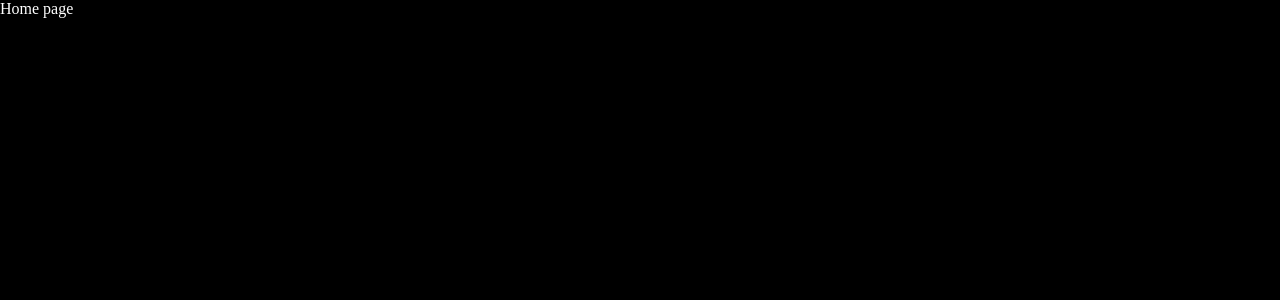
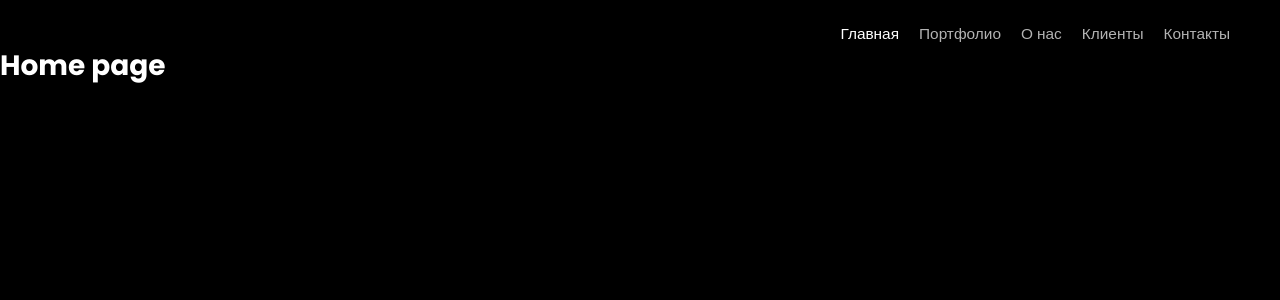
Before and after one commit to ponomarenkoboris/duck_media, a Next.js app: page / in a window 1280 px wide. Shown: the top 300 px of the page. Built offline with nearby package versions, Linux system fonts and the light colour scheme.

Commit message:
Create header intro logic & update code

```diff
--- /dev/null
+++ b/src/components/layout/header/Header.module.scss
@@ -0,0 +1,50 @@
+.header {
+	position: relative;
+	height: 45px;
+	margin: 0 40px;
+
+	&__container {
+		width: 100%;
+		display: flex;
+		align-items: end;
+		justify-content: space-between;
+		height: 100%;
+		top: -100%;
+		position: absolute;
+		animation: header_drop 400ms 1s forwards linear;
+
+		.navigation__list {
+			list-style: none;
+
+			.navigation__item {
+				display: inline-block;
+				margin: 0 10px;
+				opacity: .7;
+				transition: opacity 500ms linear;
+
+				&:hover {
+					opacity: 1;
+				}
+
+				.navigation__link {
+					font-size: 1.1em;
+					text-decoration: none;
+					color: var(--theme-text-color);
+				}
+			}
+
+			.active__item {
+				opacity: 1;
+			}
+		}
+	}
+}
+
+@keyframes header_drop {
+	from {
+		top: -45px;
+	}
+	to {
+		top: 0;
+	}
+}
--- /dev/null
+++ b/src/components/layout/header/Header.tsx
@@ -0,0 +1,37 @@
+import { MouseEvent, useCallback } from 'react';
+import { useRouter } from 'next/router';
+import { routes } from './header.utils';
+import Link from 'next/link';
+import styles from './Header.module.scss';
+
+export default function Header() {
+	const { pathname, push } = useRouter()
+
+	// TODO complete page intro and leave logic
+	const onLinkClick = (event: MouseEvent<HTMLAnchorElement>) => {
+		event.preventDefault()
+		// const body = document.querySelector('body')!
+		// body.classList.toggle('page-leave')
+		setInterval((href) => { push(href) }, 2000, event.currentTarget.href)
+	}
+
+	return (
+		<header className={styles.header}>
+			<div className={styles.header__container}>
+				<div className='header__logo-wrapper'></div>
+				<nav className='header__navigation'>
+					<ul className={styles.navigation__list}>
+						{routes.map(({ id, path, name }) => (
+							<li
+								key={id}
+								className={pathname === path ? `${styles.navigation__item} ${styles.active__item}` : styles.navigation__item}
+							>
+								<Link href={path} onClick={onLinkClick} className={styles.navigation__link}>{name}</Link>
+							</li>
+						))}
+					</ul>
+				</nav>
+			</div>
+		</header>
+	)
+}
--- /dev/null
+++ b/src/components/layout/header/header.utils.ts
@@ -0,0 +1,7 @@
+export const routes = [
+	{ id: '/', path: '/', name: 'Главная' },
+	{ id: '/portfolio', path: '/portfolio', name: 'Портфолио' },
+	{ id: '/about', path: '/about', name: 'О нас' },
+	{ id: '/clients', path: '/clients', name: 'Клиенты' },
+	{ id: '/contacts', path: '/contacts', name: 'Контакты' }
+]
--- /dev/null
+++ b/src/components/layout/layout/Layout.tsx
@@ -0,0 +1,19 @@
+import { PropsWithChildren } from "react";
+import { Poppins } from "next/font/google";
+import Header from "../header/Header";
+
+const poppins = Poppins({
+	weight: ['300', '400', '600', '700'],
+	subsets: ['latin']
+})
+
+export default function Layout({ children }: PropsWithChildren) {
+	return (
+		<div className={poppins.className}>
+			<Header />
+			<main>
+				{children}
+			</main>
+		</div>
+	)
+}
--- a/src/components/screens/home/Home.tsx
+++ b/src/components/screens/home/Home.tsx
@@ -1,11 +1,10 @@
+import Layout from '@/components/layout/layout/Layout'
 import styles from './Home.module.scss'
 
 export default function Home() {
 	return (
-		<>
-			<main>
-				Home page
-			</main>
-		</>
+		<Layout>
+			<h1>Home page</h1>
+		</Layout>
 	)
 }
--- a/src/pages/_document.tsx
+++ b/src/pages/_document.tsx
@@ -1,4 +1,5 @@
-import { Head, Html, Main, NextScript } from "next/document"
+import { Head, Html, Main, NextScript } from "next/document";
+
 export default function Document() {
 	return (
 		<Html lang="ru">
--- a/src/styles/globals.scss
+++ b/src/styles/globals.scss
@@ -4,7 +4,24 @@
 	padding: 0;
 }
 
+:root {
+	--theme-text-color: #ffffff;
+	--theme-background: #000000;
+}
+
 body {
-	background-color: black;
-	color: white;
+	background-color: var(--theme-background);
+	color: var(--theme-text-color);
+	font-size: 14px;
+	font-family: "Helvetica Neue", Helvetica, sans-serif;
 }
+
+.page-leave {
+	animation: page-leave 200ms linear forwards;
+}
+
+@keyframes page-leave {
+	to {
+		visibility: hidden;
+	}
+}
```
Also changed, not shown: src/components/screens/about/About.tsx (+4 -5 lines), src/components/screens/clients/Clients.tsx (+4 -5 lines), src/components/screens/contacts/Contacts.tsx (+4 -5 lines), src/components/screens/portfolio/Portfolio.tsx (+4 -5 lines).
